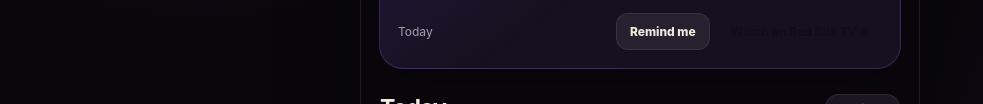
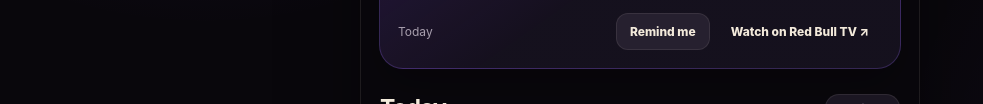
Before and after one commit to nayelwaheed/Padel-Live, a plain HTML site: page index.html in a window 1280 px wide. Shown: the part 300-404 px from the top of the page, without its empty margins (0-983 px from the left). Drawn offline with Linux system fonts and the light colour scheme; no server answers.

Commit message:
Update styles.css

```diff
--- a/styles.css
+++ b/styles.css
@@ -54,7 +54,7 @@ dialog{width:min(calc(100% - 30px),500px);border:1px solid var(--line);border-ra
 .match-actions { display:flex; gap:8px; align-items:center; flex-wrap:wrap; justify-content:flex-end; }
 .stream-btn {
   display:inline-flex; align-items:center; justify-content:center; text-decoration:none;
-  border:0; background:var(--accent); color:#110d17; padding:10px 13px;
+  border:0; background:var(--accent); color:#f3eadb; padding:10px 13px;
   border-radius:12px; font-weight:850; font-size:12px;
 }
 .watch-btn.secondary-action { background:#26202f; color:var(--text); border:1px solid var(--line); }
```
